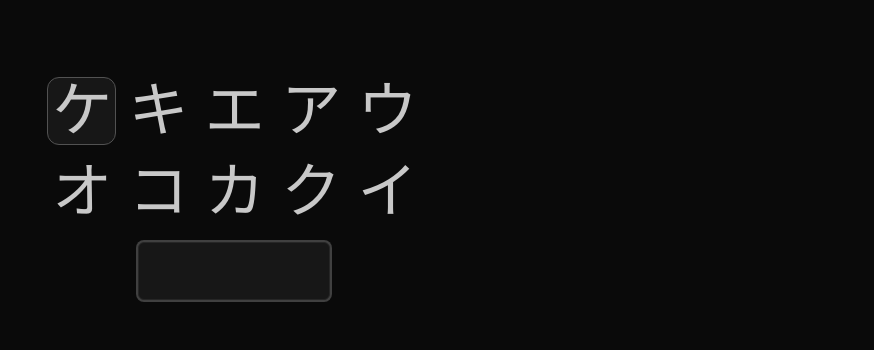
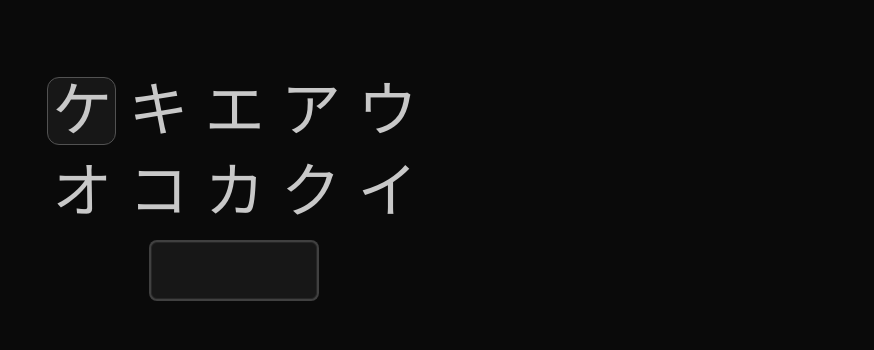
Before and after one commit to paltin/katakana, a React (Vite) app: page / in a window 1280 px wide. Shown: the top 350 px of the page, without its empty margins (406-1280 px from the left). Built offline with nearby package versions, Linux system fonts and the light colour scheme; a web font is replaced by a local one.

Commit message:
Scale AnswerInput with character size; scale KanaTile padding with font size so current frame stays proportional at small sizes

```diff
--- a/src/App.tsx
+++ b/src/App.tsx
@@ -74,7 +74,7 @@ function InnerApp() {
           fontFamily={settings.kanaFont}
           highlightRomajiColors={highlighted}
         />
-        <AnswerInput value={input} onChange={handleInputChange} />
+        <AnswerInput value={input} onChange={handleInputChange} fontRem={settings.charRem} />
         <FabBar
           onShuffle={reshuffle}
           onOpenStats={() => setStatsOpen(true)}
--- a/src/components/AnswerInput.tsx
+++ b/src/components/AnswerInput.tsx
@@ -3,15 +3,32 @@ import React from 'react';
 type Props = {
   value: string;
   onChange: (e: React.ChangeEvent<HTMLInputElement>) => void;
+  fontRem: number;
 };
 
-export function AnswerInput({ value, onChange }: Props) {
+export function AnswerInput({ value, onChange, fontRem }: Props) {
+  const MAX_CHAR_REM = 3.8;
+  const scale = Math.min(fontRem, MAX_CHAR_REM) / MAX_CHAR_REM;
+  const base = {
+    widthRem: 10.5,
+    fontRem: 1.6,
+    padRem: 0.75,
+  };
+  const style: React.CSSProperties = {
+    width: `${base.widthRem * scale}rem`,
+    fontSize: `${base.fontRem * scale}rem`,
+    paddingTop: `${base.padRem * scale}rem`,
+    paddingBottom: `${base.padRem * scale}rem`,
+    paddingLeft: `${base.padRem * scale}rem`,
+    paddingRight: `${base.padRem * scale}rem`,
+  };
   return (
     <div className="mt-4 flex justify-center">
       <input
         type="text"
         aria-label="Answer"
-        className="w-[10.5rem] md:w-48 rounded-md border border-neutral-800 bg-neutral-900 px-3 py-3 text-[1.6rem] leading-tight text-neutral-400 [font-family:Tahoma] focus:outline-none focus:ring-2 focus:ring-neutral-700"
+        className="rounded-md border border-neutral-800 bg-neutral-900 leading-tight text-neutral-400 [font-family:Tahoma] focus:outline-none focus:ring-2 focus:ring-neutral-700"
+        style={style}
         autoFocus
         value={value}
         onChange={onChange}
--- a/src/components/KanaTile.tsx
+++ b/src/components/KanaTile.tsx
@@ -15,7 +15,7 @@ type Props = {
 
 export function KanaTile({ kana, romaji, isCurrent, flash, width, fontRem, dim, color, fontFamily, highlightColor }: Props) {
   const base =
-    "aspect-square grid place-items-center rounded-xl text-6xl transition p-1 leading-[0.9]";
+    "aspect-square grid place-items-center rounded-xl text-6xl transition leading-[0.9]";
   const visual = isCurrent
     ? `${base} border ${flash ? 'ring-2 ring-neutral-300' : ''} border-neutral-600 bg-neutral-900 hover:-translate-y-0.5 hover:bg-neutral-800`
     : `${base} border border-transparent bg-transparent${dim ? ' opacity-40' : ''}`;
@@ -30,6 +30,16 @@ export function KanaTile({ kana, romaji, isCurrent, flash, width, fontRem, dim,
       style={{
         ...(width ? { width } : {}),
         ...(fontRem ? { fontSize: `${fontRem}rem` } : {}),
+        // Scale inner padding with font size so the border/frame
+        // doesn't feel too tight at small sizes. At max size (3.8rem)
+        // padding equals Tailwind p-1 (0.25rem).
+        ...(fontRem ? (() => {
+          const MAX_CHAR_REM = 3.8;
+          const basePadRem = 0.25; // Tailwind p-1
+          const scale = Math.min(fontRem, MAX_CHAR_REM) / MAX_CHAR_REM;
+          const pad = basePadRem * scale;
+          return { padding: `${pad}rem` } as const;
+        })() : {}),
         ...(finalColor ? { color: finalColor } : {}),
         ...(fontFamily ? { fontFamily } : {}),
       }}
```
